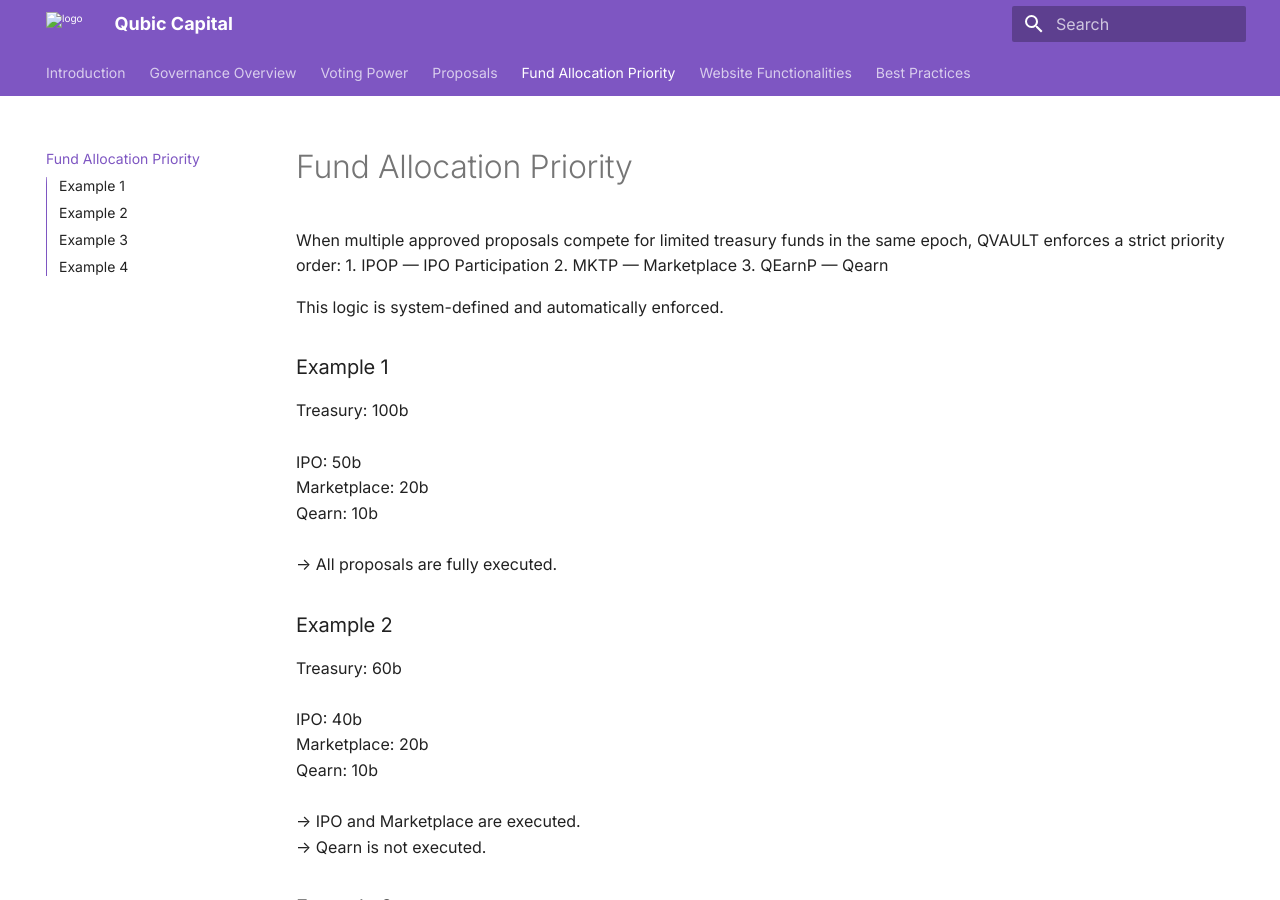
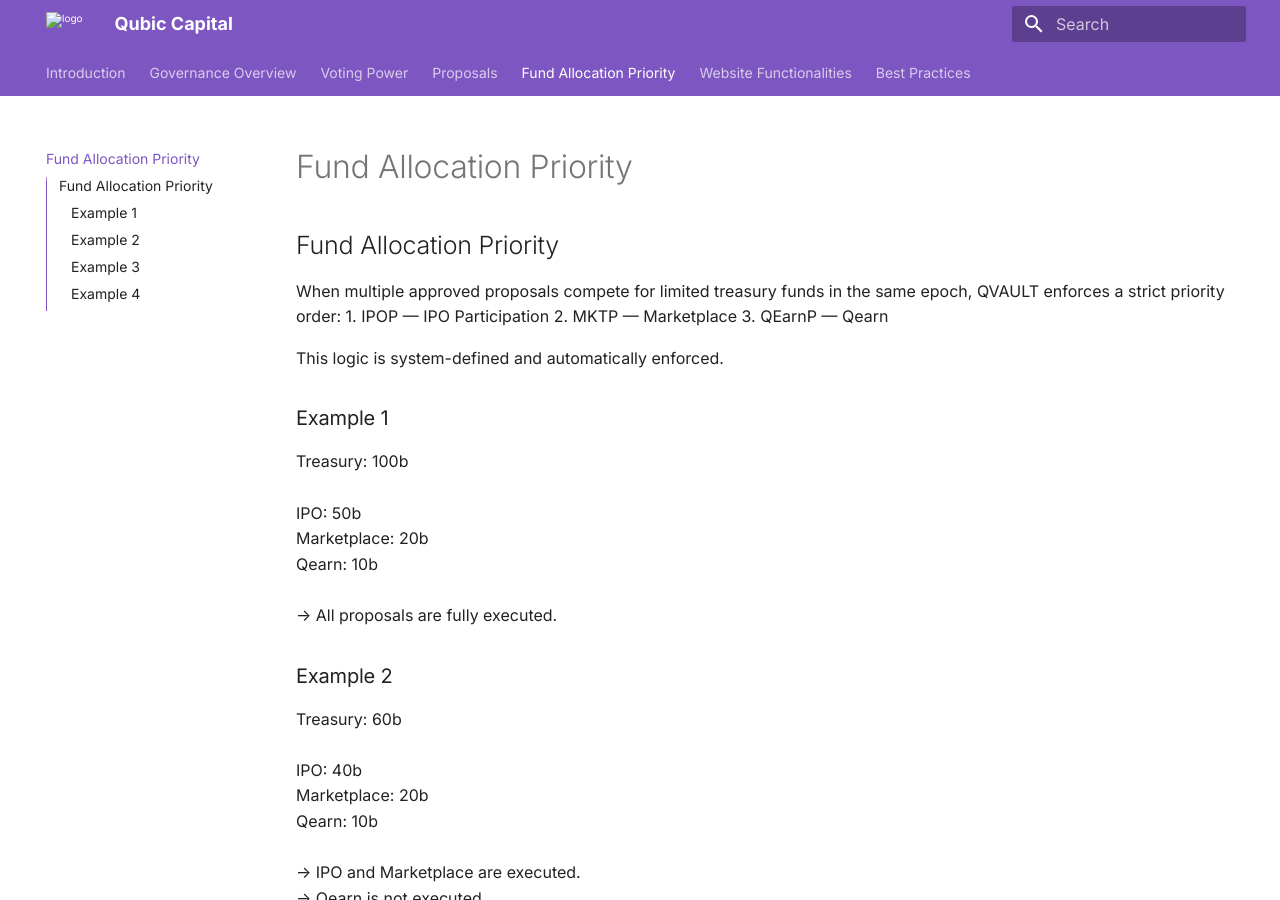
Before and after one commit to HermanToothrot10/qubic-capital-manual, an MkDocs documentation site: the page built from docs/fund-allocation-priority.md, in a window 1280 px wide and 900 px high. Built offline with MkDocs 1.6.1 and Material for MkDocs 9.7.7, drawn with Linux system fonts in a browser that asks for light colours.

Commit message:
Update fund-allocation-priority.md

```diff
--- a/docs/fund-allocation-priority.md
+++ b/docs/fund-allocation-priority.md
@@ -1,3 +1,5 @@
+## Fund Allocation Priority
+
 When multiple approved proposals compete for limited treasury funds in the same epoch, QVAULT enforces a strict priority order:
 1. IPOP — IPO Participation
 2. MKTP — Marketplace
```
